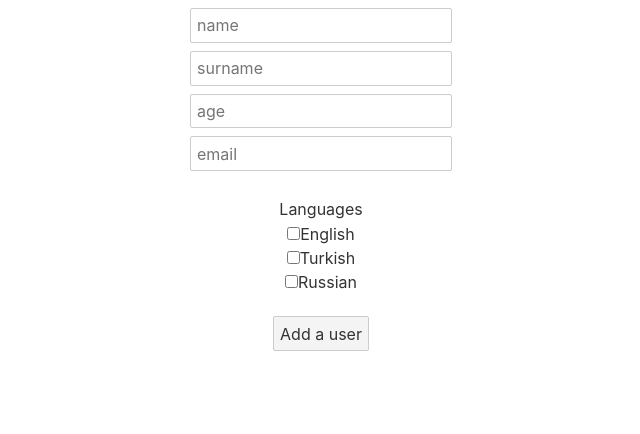
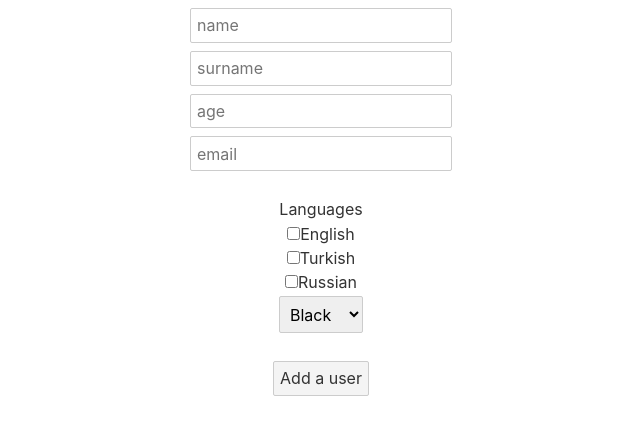
Before and after one commit to erenkrbl/svelte, a Svelte app in the folder my-svelte-project/: page / in a window 1280 px wide. Shown: the top 434 px of the page, without its empty margins (319-959 px from the left). Built offline with nearby package versions, Linux system fonts and the light colour scheme.

Commit message:
Added select

```diff
--- a/my-svelte-project/src/App.svelte
+++ b/my-svelte-project/src/App.svelte
@@ -131,9 +131,10 @@
   // let russian;
 
   let languages = []
+  let hairColor;
 
   const sendData = () => {
-    console.log(name, surname, age, email, languages)
+    console.log(name, surname, age, email, languages, hairColor)
   }
 </script>
 
@@ -164,6 +165,13 @@
       <div><input type="checkbox" bind:group={languages} value="english">English</div>
       <div><input type="checkbox" bind:group={languages} value="turkish">Turkish</div>
       <div><input type="checkbox" bind:group={languages} value="russian">Russian</div>
+      <div>
+        <select bind:value={hairColor}>
+          <option value="black">Black</option>
+          <option value="yellow">Yellow</option>
+          <option value="brown">Brown</option>
+        </select>
+      </div>
       <button>Add a user</button>
     </form>
 
```
